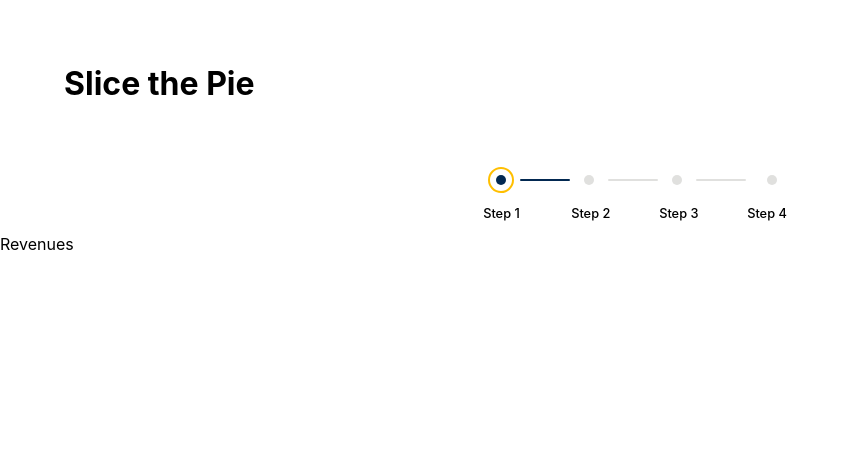
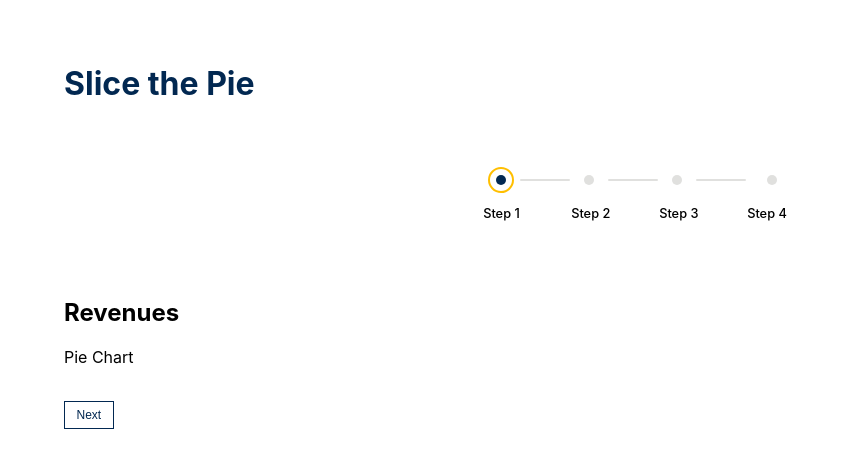
Before and after one commit to krishokr/Slice-The-Pie, a React (Create React App) app: page / in a window 1280 px wide. Both pictures are taken after a click on the button "Nah, let's do this!". Shown: the top 468 px of the page, without its empty margins (0-847 px from the left). Built offline with nearby package versions, Linux system fonts and the light colour scheme.

Commit message:
added skeleton for pie chart containers

```diff
--- a/src/CompareExpenditures.js
+++ b/src/CompareExpenditures.js
@@ -1,7 +1,14 @@
-import React from 'react'
+import React from 'react';
+import './Styles/RevenueExpense.css';
 
-export default function CompareExpenditures() {
+export default function CompareExpenditures(props) {
   return (
-    <div>CompareExpenditures</div>
+    <div className='revenue-expense-container'>
+
+      <h2>Compare Expenditures</h2>
+      <div>Pie Chart</div>
+      <button className='next-button' onClick={() => props.changeStep()}>Finish</button>
+
+    </div>
   )
 }
--- a/src/CompareRevenues.js
+++ b/src/CompareRevenues.js
@@ -1,7 +1,14 @@
-import React from 'react'
+import React from 'react';
+import './Styles/RevenueExpense.css';
 
-export default function CompareRevenues() {
+export default function CompareRevenues(props) {
   return (
-    <div>CompareRevenues</div>
+    <div className='revenue-expense-container'>
+
+      <h2>Compare Revenues</h2>
+      <div>Pie Chart</div>
+      <button className='next-button' onClick={() => props.changeStep()}>Next</button>
+
+    </div>
   )
 }
--- a/src/Expenditures.js
+++ b/src/Expenditures.js
@@ -1,7 +1,14 @@
-import React from 'react'
+import React from 'react';
+import './Styles/RevenueExpense.css';
 
-export default function Expenditures() {
+export default function Expenditures(props) {
   return (
-    <div>Expenditures</div>
+    <div className='revenue-expense-container'>
+
+      <h2>Expenditures</h2>
+      <div>Pie Chart</div>
+      <button className='next-button' onClick={() => props.changeStep()}>Next</button>
+
+    </div>
   )
 }
--- a/src/Header.js
+++ b/src/Header.js
@@ -3,7 +3,8 @@ import React from 'react'
 export default function Header() {
 
   const headerStyle = {
-    margin: '5%'
+    margin: '5%',
+    color: '#022851'
   }
 
   return (
--- a/src/MainView.js
+++ b/src/MainView.js
@@ -10,7 +10,7 @@ export default function MainView() {
   const [step, setstep] = useState(1);
 
   function changeStep() {
-    (step === 4) ? setstep(1) : setstep(step+1);
+    return (step === 4) ? setstep(1) : setstep(step+1);
   }
 
   return (
--- a/src/ProgressBar.js
+++ b/src/ProgressBar.js
@@ -9,7 +9,7 @@ export default function ProgressBar(props) {
       <div className='column-container' >
         <div className='row-container'>
           <div className='outer-circle' style={{borderColor: (props.step === 1 ? '#FFBF00' : '')}}><div className='circle' style={{backgroundColor: (props.step >= 1) ? '#022851' : '#e0e0de'}}></div></div>
-          <div className='bar' style={{backgroundColor: (props.step >= 1) ? '#022851' : '#e0e0de'}}></div>
+          <div className='bar' style={{backgroundColor: (props.step >= 2) ? '#022851' : '#e0e0de'}}></div>
         </div>
         <h3>Step 1</h3>
       </div>
@@ -17,7 +17,7 @@ export default function ProgressBar(props) {
       <div className='column-container' >
         <div className='row-container'>
         <div className='outer-circle' style={{borderColor: (props.step === 2 ? '#FFBF00' : '')}}><div className='circle' style={{backgroundColor: (props.step >= 2) ? '#022851' : '#e0e0de'}}></div></div>
-          <div className='bar' style={{backgroundColor: (props.step >= 2) ? '#022851' : '#e0e0de'}}></div>
+          <div className='bar' style={{backgroundColor: (props.step >= 3) ? '#022851' : '#e0e0de'}}></div>
         </div>
 
         <h3>Step 2</h3>
@@ -25,7 +25,7 @@ export default function ProgressBar(props) {
       <div className='column-container' >
         <div className='row-container'>
         <div className='outer-circle' style={{borderColor: (props.step === 3 ? '#FFBF00' : '')}}><div className='circle' style={{backgroundColor: (props.step >= 3) ? '#022851' : '#e0e0de'}}></div></div>
-          <div className='bar' style={{backgroundColor: (props.step >= 3) ? '#022851' : '#e0e0de'}}></div>
+          <div className='bar' style={{backgroundColor: (props.step >= 4) ? '#022851' : '#e0e0de'}}></div>
         </div>
         <h3>Step 3</h3>
       </div>
--- a/src/Revenues.js
+++ b/src/Revenues.js
@@ -1,7 +1,14 @@
-import React from 'react'
+import React from 'react';
+import './Styles/RevenueExpense.css';
 
-export default function Revenues() {
+export default function Revenues(props) {
   return (
-    <div>Revenues</div>
+    <div className='revenue-expense-container'>
+
+      <h2>Revenues</h2>
+      <div>Pie Chart</div>
+      <button className='next-button' onClick={() => props.changeStep()}>Next</button>
+
+    </div>
   )
 }
--- a/src/Styles/ProgressBar.css
+++ b/src/Styles/ProgressBar.css
@@ -30,6 +30,7 @@ h3 {
     height: 2px;
     width: 50px;
     border-radius: 50px;
+    transition: 1s;
 }
 
 .circle {
@@ -43,5 +44,5 @@ h3 {
     border: 2px solid transparent;
     background-color: transparent;
     padding: 6px;
-    transition: 2s;
+    transition: 1.5s;
 }
--- /dev/null
+++ b/src/Styles/RevenueExpense.css
@@ -0,0 +1,19 @@
+.revenue-expense-container {
+    margin: 5%;
+}
+
+.next-button {
+    padding: 0.5% 1%;
+    margin: 3%;
+    margin-left: 0;
+    background-color: #fff;
+    border: 1px solid #022851;
+    color: #022851;
+    font-size: 1.5vh;
+    transition: 1s;
+    cursor: pointer;
+}
+
+.next-button:hover {
+    background-color: #FFBF00;
+}
```
